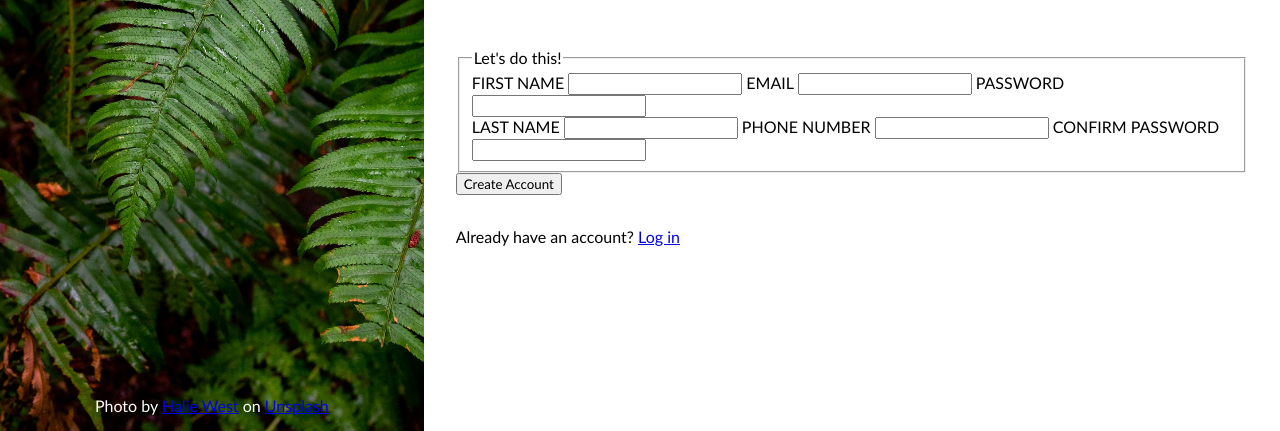
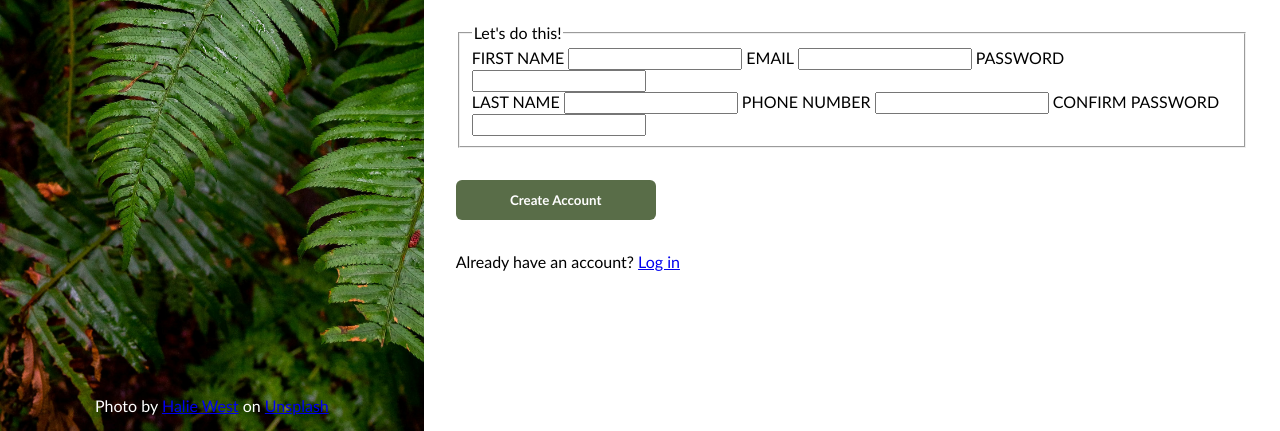
Before and after one commit to AnLaxina/project-signup, a plain HTML site: page index.html in a window 1280 px wide. Shown: the part 369-800 px from the top of the page. Drawn offline with Linux system fonts and the light colour scheme.

Commit message:
Add nice styling for the button

```diff
--- a/css/styles.css
+++ b/css/styles.css
@@ -83,3 +83,27 @@ main {
     font-size: 1.4rem;
     font-weight: 500;
 }
+
+form {
+    display: flex;
+    flex-direction: column;
+    gap: 32px;
+}
+
+button {
+    background-color: #596D48;
+    color: white;
+    font-weight: bold;
+    width: 200px;
+    height: 40px;
+    border-radius: 6px;
+    border: none;
+}
+
+button:hover {
+    background-color: #7f9b67;
+}
+
+button:active {
+    background-color: #404e34;
+}
```
